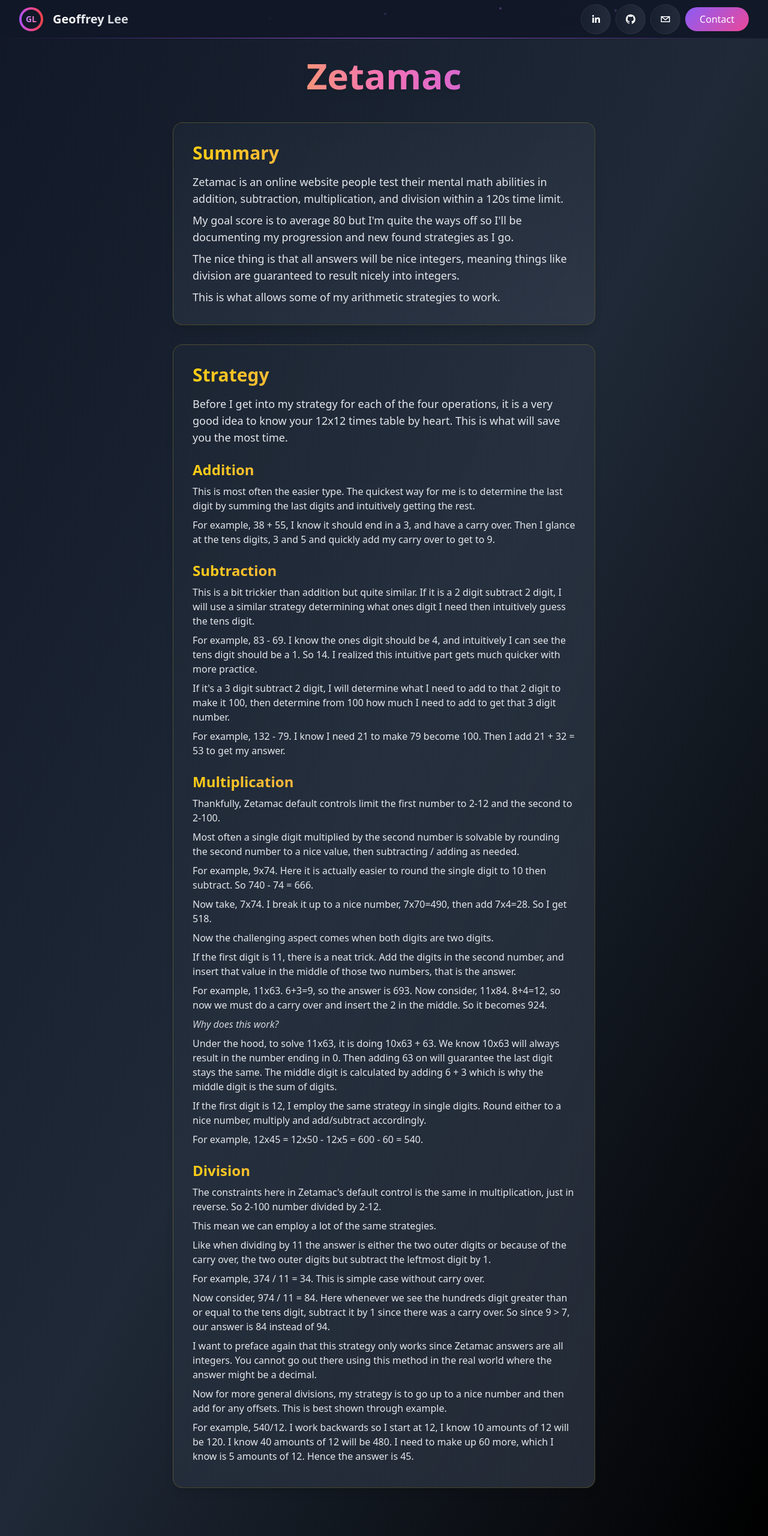
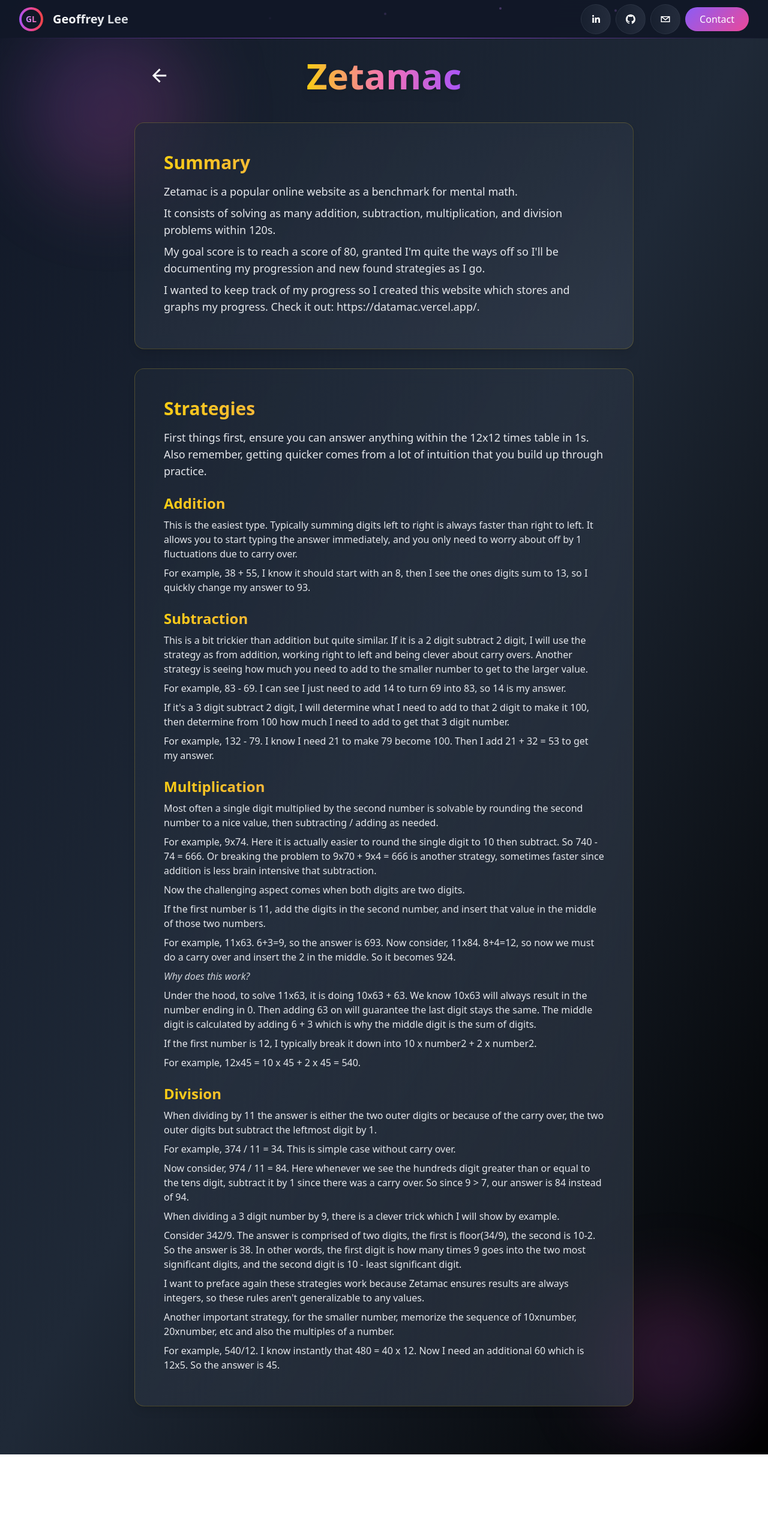
Before and after one commit to LGeoff31/Porfolio, a Next.js app: page /zetamac in a window 1280 px wide. Shown: the whole page at 60% size. After the commit the page ends 2424 px from the top, so only its background shows below. Built offline with nearby package versions, Linux system fonts and the light colour scheme.

Commit message:
update blog

```diff
--- a/pages/index.tsx
+++ b/pages/index.tsx
@@ -53,11 +53,11 @@ export default function Home() {
         <Project />
       </section>
 
+      <section id="blog" className="snap-start">
+        <Blog />
+      </section>
       <section id="skills" className="snap-start">
         <Languages />
-      </section>
-      <section id="blog" className="snap-start">
-        <Blog />
       </section>
 
       <section id="github" className="snap-start">
--- a/pages/subcomponents/BackButton.tsx
+++ b/pages/subcomponents/BackButton.tsx
@@ -1,35 +1,22 @@
-import { Button, Grid } from "@mui/material";
+import { IconButton } from "@mui/material";
 import React from "react";
 import ArrowBackIcon from "@mui/icons-material/ArrowBack";
 
 const BackButton = () => {
   return (
-    <Grid
-      item
-      xs={4}
-      display="flex"
-      alignItems="center"
-      sx={{ background: "rgb(36,36,36)" }}
-    >
-      <Button
+    <IconButton
       href="/"
       sx={{
-          background: "rgba(251, 194, 135, 0.16)",
-          color: "#fcb232",
-          border: "1px solid black",
-          borderRadius: "10rem",
-          transition: "transform 0.3s",
-          marginLeft: "2rem",
-          width: { md: "8rem", xs: "6rem" },
+        color: "white",
+        background: "transparent",
+        transition: "transform 0.2s",
         "&:hover": {
-            background: "rgba(251, 194, 135, 0.16)",
           transform: "scale(1.1)",
         },
       }}
     >
-        <ArrowBackIcon /> Back
-      </Button>
-    </Grid>
+      <ArrowBackIcon fontSize="large" />
+    </IconButton>
   );
 };
 
--- a/pages/zetamac.tsx
+++ b/pages/zetamac.tsx
@@ -1,79 +1,119 @@
 import React from "react";
+import { motion } from "framer-motion";
 import Navbar from "./components/Navbar";
 import BackButton from "./subcomponents/BackButton";
 
 const Zetamac = () => {
+  const containerVariants = {
+    hidden: { opacity: 0 },
+    visible: {
+      opacity: 1,
+      transition: {
+        staggerChildren: 0.15,
+        delayChildren: 0.2,
+      },
+    },
+  };
+
+  const cardVariants = {
+    hidden: { opacity: 0, y: 50, scale: 0.95 },
+    visible: {
+      opacity: 1,
+      y: 0,
+      scale: 1,
+      transition: { duration: 0.6, ease: "easeOut" },
+    },
+  };
   return (
-    <div className="min-h-screen bg-gradient-to-br from-gray-900 via-gray-800 to-black text-white pb-20">
+    <div className="min-h-screen bg-gradient-to-br from-gray-900 via-gray-800 to-black text-white pb-20 relative overflow-x-hidden">
+      <div className="absolute top-10 left-10 w-72 h-72 bg-gradient-to-br from-purple-500/20 to-pink-500/20 rounded-full blur-3xl z-0 animate-float pointer-events-none" />
+      <div className="absolute bottom-10 right-10 w-60 h-60 bg-gradient-to-br from-pink-500/20 to-purple-500/20 rounded-full blur-3xl z-0 animate-float pointer-events-none" />
       <Navbar useScrollLinks={false} />
-      <div className="max-w-3xl mx-auto pt-24 px-4 sm:px-6 lg:px-8">
-        <div className="flex items-center mb-12 gap-4">
-          {/* <div className="flex-shrink-0">
+      <div className="max-w-4xl mx-auto pt-24 px-4 sm:px-6 lg:px-8 relative z-10">
+        <div className="relative mb-12 flex justify-center items-center">
+          <div className="absolute left-4 top-1/2 -translate-y-1/2">
             <BackButton />
-          </div> */}
-          <h1 className="flex-1 text-5xl md:text-6xl font-bold text-center bg-gradient-to-r from-yellow-400 via-pink-400 to-purple-500 bg-clip-text text-transparent drop-shadow-lg">
+          </div>
+          <motion.h1
+            initial={{ opacity: 0, y: -30 }}
+            animate={{ opacity: 1, y: 0 }}
+            transition={{ duration: 0.8, ease: "easeOut" }}
+            className="text-5xl md:text-6xl font-bold text-center bg-gradient-to-r from-yellow-400 via-pink-400 to-purple-500 bg-clip-text text-transparent drop-shadow-lg"
+          >
             Zetamac
-          </h1>
+          </motion.h1>
         </div>
-        <div className="space-y-8">
-          <div className="bg-gradient-to-br from-gray-800/60 to-gray-700/60 backdrop-blur-md border border-yellow-400/20 rounded-2xl p-8 shadow-lg">
+
+        <motion.div
+          className="space-y-8"
+          variants={containerVariants}
+          initial="hidden"
+          animate="visible"
+        >
+          <motion.div
+            variants={cardVariants}
+            className="w-full bg-gradient-to-br from-gray-800/60 to-gray-700/60 backdrop-blur-md border border-yellow-400/20 rounded-2xl p-10 md:p-12 shadow-lg"
+          >
             <h2 className="text-3xl font-bold mb-4 bg-gradient-to-r from-yellow-400 to-pink-400 bg-clip-text text-transparent">
               Summary
             </h2>
             <p className="text-lg text-gray-200 mb-2">
-              Zetamac is an online website people test their mental math
-              abilities in addition, subtraction, multiplication, and division
-              within a 120s time limit.
+              Zetamac is a popular online website as a benchmark for mental
+              math.
             </p>
             <p className="text-lg text-gray-200 mb-2">
-              My goal score is to average 80 but I&apos;m quite the ways off so
-              I&apos;ll be documenting my progression and new found strategies
-              as I go.
+              It consists of solving as many addition, subtraction,
+              multiplication, and division problems within 120s.
             </p>
             <p className="text-lg text-gray-200 mb-2">
-              The nice thing is that all answers will be nice integers, meaning
-              things like division are guaranteed to result nicely into
-              integers.
+              My goal score is to reach a score of 80, granted I&apos;m quite
+              the ways off so I&apos;ll be documenting my progression and new
+              found strategies as I go.
             </p>
-            <p className="text-lg text-gray-200">
-              This is what allows some of my arithmetic strategies to work.
+            <p className="text-lg text-gray-200 mb-2">
+              I wanted to keep track of my progress so I created this website
+              which stores and graphs my progress. Check it out:
+              https://datamac.vercel.app/.
             </p>
-          </div>
-          <div className="bg-gradient-to-br from-gray-800/60 to-gray-700/60 backdrop-blur-md border border-yellow-400/20 rounded-2xl p-8 shadow-lg">
+          </motion.div>
+          <motion.div
+            variants={cardVariants}
+            className="w-full bg-gradient-to-br from-gray-800/60 to-gray-700/60 backdrop-blur-md border border-yellow-400/20 rounded-2xl p-10 md:p-12 shadow-lg"
+          >
             <h2 className="text-3xl font-bold mb-4 bg-gradient-to-r from-yellow-400 to-pink-400 bg-clip-text text-transparent">
-              Strategy
+              Strategies
             </h2>
             <p className="text-lg text-gray-200 mb-2">
-              Before I get into my strategy for each of the four operations, it
-              is a very good idea to know your 12x12 times table by heart. This
-              is what will save you the most time.
+              First things first, ensure you can answer anything within the
+              12x12 times table in 1s. Also remember, getting quicker comes from
+              a lot of intuition that you build up through practice.
             </p>
             <h3 className="text-2xl font-semibold mt-6 mb-2 bg-gradient-to-r from-yellow-400 to-pink-400 bg-clip-text text-transparent">
               Addition
             </h3>
             <p className="text-gray-200 mb-2">
-              This is most often the easier type. The quickest way for me is to
-              determine the last digit by summing the last digits and
-              intuitively getting the rest.
+              This is the easiest type. Typically summing digits left to right
+              is always faster than right to left. It allows you to start typing
+              the answer immediately, and you only need to worry about off by 1
+              fluctuations due to carry over.
             </p>
             <p className="text-gray-200 mb-2">
-              For example, 38 + 55, I know it should end in a 3, and have a
-              carry over. Then I glance at the tens digits, 3 and 5 and quickly
-              add my carry over to get to 9.
+              For example, 38 + 55, I know it should start with an 8, then I see
+              the ones digits sum to 13, so I quickly change my answer to 93.
             </p>
             <h3 className="text-2xl font-semibold mt-6 mb-2 bg-gradient-to-r from-yellow-400 to-pink-400 bg-clip-text text-transparent">
               Subtraction
             </h3>
             <p className="text-gray-200 mb-2">
               This is a bit trickier than addition but quite similar. If it is a
-              2 digit subtract 2 digit, I will use a similar strategy
-              determining what ones digit I need then intuitively guess the tens
-              digit.
+              2 digit subtract 2 digit, I will use the strategy as from
+              addition, working right to left and being clever about carry
+              overs. Another strategy is seeing how much you need to add to the
+              smaller number to get to the larger value.
             </p>
             <p className="text-gray-200 mb-2">
-              For example, 83 - 69. I know the ones digit should be 4, and
-              intuitively I can see the tens digit should be a 1. So 14. I
-              realized this intuitive part gets much quicker with more practice.
+              For example, 83 - 69. I can see I just need to add 14 to turn 69
+              into 83, so 14 is my answer.
             </p>
             <p className="text-gray-200 mb-2">
               If it&apos;s a 3 digit subtract 2 digit, I will determine what I
@@ -88,29 +128,22 @@ const Zetamac = () => {
               Multiplication
             </h3>
             <p className="text-gray-200 mb-2">
-              Thankfully, Zetamac default controls limit the first number to
-              2-12 and the second to 2-100.
-            </p>
-            <p className="text-gray-200 mb-2">
               Most often a single digit multiplied by the second number is
               solvable by rounding the second number to a nice value, then
               subtracting / adding as needed.
             </p>
             <p className="text-gray-200 mb-2">
               For example, 9x74. Here it is actually easier to round the single
-              digit to 10 then subtract. So 740 - 74 = 666.
-            </p>
-            <p className="text-gray-200 mb-2">
-              Now take, 7x74. I break it up to a nice number, 7x70=490, then add
-              7x4=28. So I get 518.
+              digit to 10 then subtract. So 740 - 74 = 666. Or breaking the
+              problem to 9x70 + 9x4 = 666 is another strategy, sometimes faster
+              since addition is less brain intensive that subtraction.
             </p>
             <p className="text-gray-200 mb-2">
               Now the challenging aspect comes when both digits are two digits.
             </p>
             <p className="text-gray-200 mb-2">
-              If the first digit is 11, there is a neat trick. Add the digits in
-              the second number, and insert that value in the middle of those
-              two numbers, that is the answer.
+              If the first number is 11, add the digits in the second number,
+              and insert that value in the middle of those two numbers.
             </p>
             <p className="text-gray-200 mb-2">
               For example, 11x63. 6+3=9, so the answer is 693. Now consider,
@@ -126,28 +159,19 @@ const Zetamac = () => {
               sum of digits.
             </p>
             <p className="text-gray-200 mb-2">
-              If the first digit is 12, I employ the same strategy in single
-              digits. Round either to a nice number, multiply and add/subtract
-              accordingly.
+              If the first number is 12, I typically break it down into 10 x
+              number2 + 2 x number2.
             </p>
             <p className="text-gray-200 mb-2">
-              For example, 12x45 = 12x50 - 12x5 = 600 - 60 = 540.
+              For example, 12x45 = 10 x 45 + 2 x 45 = 540.
             </p>
             <h3 className="text-2xl font-semibold mt-6 mb-2 bg-gradient-to-r from-yellow-400 to-pink-400 bg-clip-text text-transparent">
               Division
             </h3>
             <p className="text-gray-200 mb-2">
-              The constraints here in Zetamac&apos;s default control is the same
-              in multiplication, just in reverse. So 2-100 number divided by
-              2-12.
-            </p>
-            <p className="text-gray-200 mb-2">
-              This mean we can employ a lot of the same strategies.
-            </p>
-            <p className="text-gray-200 mb-2">
-              Like when dividing by 11 the answer is either the two outer digits
-              or because of the carry over, the two outer digits but subtract
-              the leftmost digit by 1.
+              When dividing by 11 the answer is either the two outer digits or
+              because of the carry over, the two outer digits but subtract the
+              leftmost digit by 1.
             </p>
             <p className="text-gray-200 mb-2">
               For example, 374 / 11 = 34. This is simple case without carry
@@ -160,23 +184,32 @@ const Zetamac = () => {
               instead of 94.
             </p>
             <p className="text-gray-200 mb-2">
-              I want to preface again that this strategy only works since
-              Zetamac answers are all integers. You cannot go out there using
-              this method in the real world where the answer might be a decimal.
+              When dividing a 3 digit number by 9, there is a clever trick which
+              I will show by example.
             </p>
             <p className="text-gray-200 mb-2">
-              Now for more general divisions, my strategy is to go up to a nice
-              number and then add for any offsets. This is best shown through
-              example.
+              Consider 342/9. The answer is comprised of two digits, the first
+              is floor(34/9), the second is 10-2. So the answer is 38. In other
+              words, the first digit is how many times 9 goes into the two most
+              significant digits, and the second digit is 10 - least significant
+              digit.
             </p>
             <p className="text-gray-200 mb-2">
-              For example, 540/12. I work backwards so I start at 12, I know 10
-              amounts of 12 will be 120. I know 40 amounts of 12 will be 480. I
-              need to make up 60 more, which I know is 5 amounts of 12. Hence
-              the answer is 45.
+              I want to preface again these strategies work because Zetamac
+              ensures results are always integers, so these rules aren&apos;t
+              generalizable to any values.
             </p>
-          </div>
-        </div>
+            <p className="text-gray-200 mb-2">
+              Another important strategy, for the smaller number, memorize the
+              sequence of 10xnumber, 20xnumber, etc and also the multiples of a
+              number.
+            </p>
+            <p className="text-gray-200 mb-2">
+              For example, 540/12. I know instantly that 480 = 40 x 12. Now I
+              need an additional 60 which is 12x5. So the answer is 45.
+            </p>
+          </motion.div>
+        </motion.div>
       </div>
     </div>
   );
```
Also changed, not shown: pages/brainteasers.tsx (+47 -9 lines), pages/components/Navbar.tsx (+1 -9 lines), pages/subcomponents/AboutBox.tsx (+10 -10 lines). Lines whose indentation alone changed are shown as unchanged.
